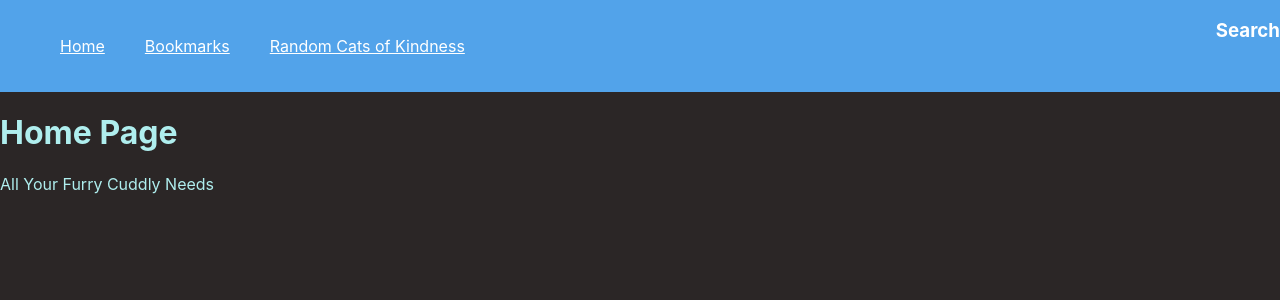
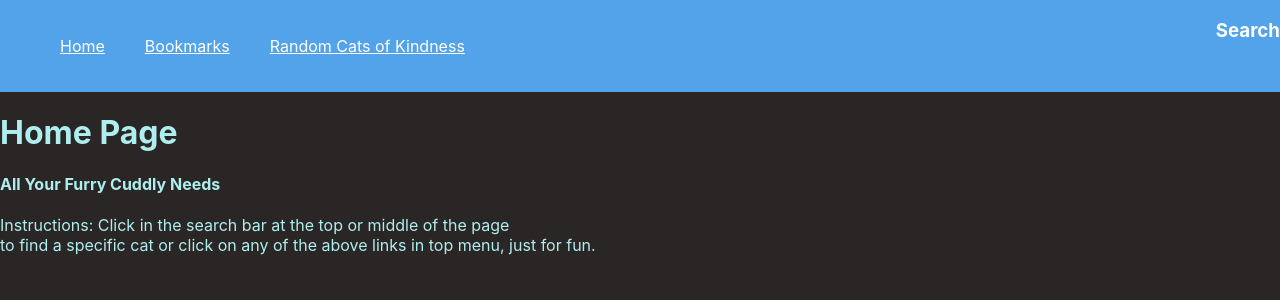
Before and after one commit to KevTheeDev/Catnipcan-Search, a React (Create React App) app: page / in a window 1280 px wide. Shown: the top 300 px of the page. Built offline with nearby package versions, Linux system fonts and the light colour scheme; no server answers.

Commit message:
added instruction on hmpg with info

```diff
--- a/src/App.js
+++ b/src/App.js
@@ -14,7 +14,6 @@ class App extends React.Component {
           <NaviBar />
           <Route exact path="/" component={Home} />
           <Route path="/RandomGenerator" component={RandomGenerator} />
-          {/* <Route exact path="/UserProfile" component={UserProfile} />   */}
         </div>
       </Router>
      );
--- a/src/components/Home.js
+++ b/src/components/Home.js
@@ -22,7 +22,10 @@ function Home(){
         <div className="hmpg" >
             <h1> Home Page  </h1>
             <div>
-                <p> All Your Furry Cuddly Needs </p>
+                <h4> All Your Furry Cuddly Needs </h4>
+                <p> Instructions: Click in the search bar at the top or middle of the page <br/>
+                    to find a specific cat or click on any of the above links in top menu, just for fun.
+                 </p>
                 {/* insert the  api here /> */}
 
             </div>
```
